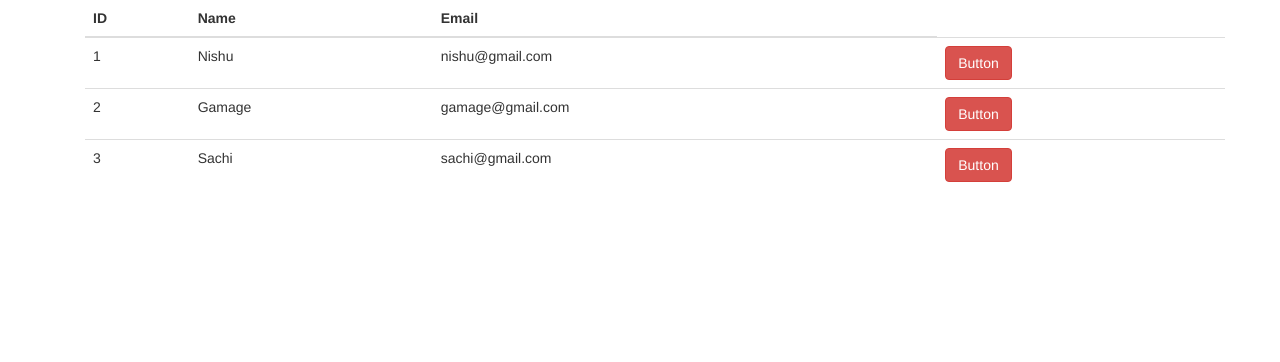
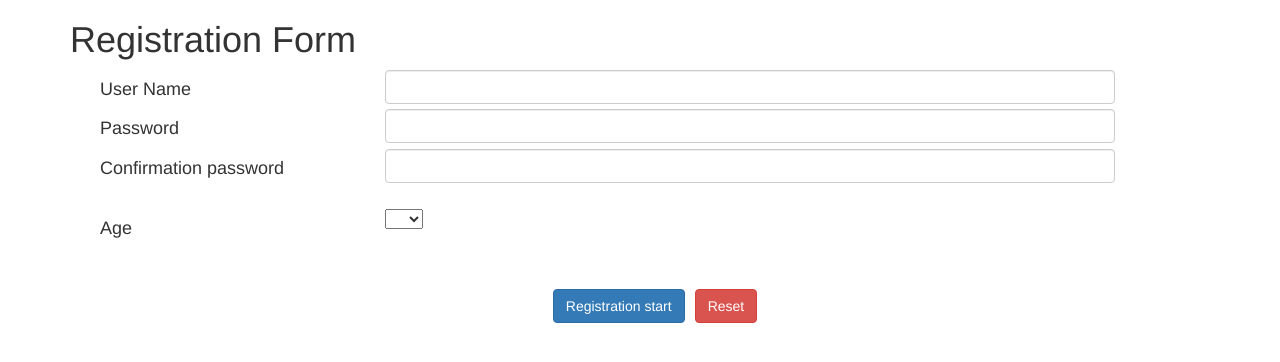
Before and after one commit to Nishu-Gamage/Angular_test, an Angular app: page / in a window 1280 px wide. Shown: the top 362 px of the page. Built offline with nearby package versions, Linux system fonts and the light colour scheme.

Commit message:
Registration Form

```diff
--- a/src/app/app.component.html
+++ b/src/app/app.component.html
@@ -21,7 +21,7 @@
 </div>  -->
 
 
-<!-- data-binding-test component -->
+<!-- nishu-testing component -->
 <div class="container">
      <app-nishu-testing></app-nishu-testing>
 </div>
--- a/src/app/control-statment/control-statment.component.html
+++ b/src/app/control-statment/control-statment.component.html
@@ -9,4 +9,4 @@
 ----------------------------->
 <h1 *ngIf="ifElseTest; else HellowTemplate">{{text2}}</h1>
 <!-- template for else part -->
-<ng-template #HellowTemplate><h1>Hellow</h1></ng-template>
+<ng-template #HellowTemplate><h1>if else statement <b>false</b> testing</h1></ng-template>
--- a/src/app/control-statment/control-statment.component.ts
+++ b/src/app/control-statment/control-statment.component.ts
@@ -12,7 +12,7 @@ export class ControlStatmentComponent implements OnInit {
     iftest = true;
 
   // if else statement variable
-    text2 = 'if else statement testing';
+    text2 = 'if else statement true testing';
     ifElseTest = false;
 
 
--- a/src/app/nishu-testing/nishu-testing.component.css
+++ b/src/app/nishu-testing/nishu-testing.component.css
@@ -0,0 +1 @@
+.regis{ margin-right: 10px;}
--- a/src/app/nishu-testing/nishu-testing.component.html
+++ b/src/app/nishu-testing/nishu-testing.component.html
@@ -1,3 +1,4 @@
+<!-- <h1>{{title1}}</h1>
 <div class="container">
      <table class="table">
           <thead>
@@ -16,4 +17,85 @@
                </tr>
           </tbody>
      </table>
+</div> -->
+
+<h1>{{title2}}</h1>
+<div class="container">
+     <div class="container-fluid">
+          <div class="row userName">
+               <div class="col-md-3"><h4>{{inputtitle1}}</h4></div>
+               <div class="col-md-8"><input [(ngModel)]="userName" type="text" class="form-control"></div>
+          </div>
+          <div class="row pass1">
+               <div class="col-md-3"><h4>{{inputtitle2}}</h4></div>
+               <div class="col-md-8"><input [(ngModel)]="pass1" type="text" class="form-control"></div>
+          </div>
+          <div class="row pass2">
+               <div class="col-md-3"><h4>{{inputtitle3}}</h4></div>
+               <div class="col-md-8">
+                    <input type="text" class="form-control" [(ngModel)]="pass2">
+               </div>
+          </div>
+          <!-- Password Error -->
+          <div class="text-danger text-center">
+               <h1 *ngIf="pass1===pass2; else passErrorTemp"></h1>
+               <ng-template #passErrorTemp><h4>{{passError}}</h4></ng-template>
+          </div>
+
+          <div class="row age">
+               <div class="col-md-3"><h4>{{inputtitle4}}</h4></div>
+               <div class="col-md-8">
+                    <select class="form-select" aria-label="Default select example" [(ngModel)]="age">
+                         <option>{{age}}</option>
+                         <option *ngFor="let SelectAge of ageSelectr">{{SelectAge.ageValue}}</option>
+                    </select>
+               </div>
+          </div>
+
+          <!-- Input Error  -->
+          <div [style.visibility]="regisError ? 'visible' : 'hidden'" class="text-danger text-center">
+               <h4><b>{{RegisDataError}}</b></h4>
+          </div>
+
+          <!-- btn  -->
+          <div class="row button">
+               <div class="text-center">
+                    <!-- Regis btn 1 -->
+                    <button type="button" class="btn btn-primary regis"
+                         (click)="regisFunction()"
+                         [style.visibility]="regisbtn1 ? 'visible' : 'hidden'"
+                         >Registration start</button>
+                    <!-- Reset btn  -->
+                    <button type="button" class="btn btn-danger"(click)="resetFunction()">Reset</button>
+               </div>
+          </div>
+
+
+          <!-- Confirmation table test  -->
+          <div [style.visibility]="confirmationtable ? 'visible' : 'hidden'" class="text-danger text-center">
+               <h2 class="text-center">Confirmation table</h2>
+               <div class="container">
+                    <div class="col-md-3"></div>
+                    <div class="col-md-6">
+                         <table class="table table-dark">
+                              <thead class="thead-dark">
+                                   <tr>
+                                        <th><h5>{{inputtitle1}}</h5></th>
+                                        <th><h5>{{inputtitle2}}</h5></th>
+                                        <th><h5>{{inputtitle4}}</h5></th>
+                                   </tr>
+                              </thead>
+                              <tbody>
+                                   <td><h3>{{userName}}</h3></td>
+                                   <td><h3 *ngIf="pass1===pass2; else Error">{{pass2}}</h3></td>
+                                   <ng-template #Error><h3 class="text-danger"><b>Error</b></h3></ng-template>
+                                   <td><h3>{{age}}</h3></td>
+                              </tbody>
+                         </table>
+                         <button type="button" class="btn btn-primary btn-lg">Confirm Registration</button>
+                    </div>
+                    <div class="col-md-3"></div>
+               </div>
+          </div>
+     </div>
 </div>
--- a/src/app/nishu-testing/nishu-testing.component.ts
+++ b/src/app/nishu-testing/nishu-testing.component.ts
@@ -1,11 +1,16 @@
 import { Component, OnInit } from '@angular/core';
 
-// create interface
+// create Employee interface
 export interface Employee{
   id : String;
   name : String;
   email : String;
   password : String;
+}
+
+// create Registration Age interface
+export interface SelectAge{
+  ageValue : String;
 }
 
 @Component({
@@ -15,6 +20,8 @@ export interface Employee{
 })
 export class NishuTestingComponent implements OnInit {
 
+  // Display  Table
+  title1 ='Display  Table';
   // create an Employees array
   employees:Employee[] = [
     { id:"1", name:"Nishu", email:"nishu@gmail.com", password:"123" },
@@ -22,8 +29,52 @@ export class NishuTestingComponent implements OnInit {
     { id:"3", name:"Sachi", email:"sachi@gmail.com", password:"123" }
   ];
 
+  // Registration Form
+  title2 ='Registration Form';
+  inputtitle1 ='User Name';
+  inputtitle2 ='Password';
+  inputtitle3 ='Confirmation password';
+  inputtitle4 ='Age';
+  ageSelectr:SelectAge[] =[{ageValue:'10'}, {ageValue:'20'}, {ageValue:'30'}, {ageValue:'40'}, {ageValue:'50'}];
 
+  // collect inputs variable
+  userName = '';
+  pass1 = '';
+  pass2 = '';
+  age = '';
 
+  // Error messages
+  userNameError ='This name already exists. Please use a different User Name';
+  passError ='Check Confirmation password and password';
+  RegisDataError ='Please check your inputs and register again';
+  inputError ='';
+
+  // login Variable
+  regisError = false;
+  confirmationtable = false;
+  regisbtn1 = true;
+
+  // Reset btn
+  resetFunction(){
+    this.userName = '';
+    this.pass1 = '';
+    this.pass2 = '';
+    this.age = '';
+    this.regisError = false;
+    this.confirmationtable = false;
+    this.regisbtn1 = true;
+  }
+
+  // Login btn
+  regisFunction(){
+    if(!this.userName || !this.pass1 || !this.pass2 || !this.age || this.pass1!=this.pass2){
+      this.regisError = true;
+    } else {
+      this.confirmationtable = true;
+      this.regisError = false;
+      this.regisbtn1 = false;
+    }
+  }
 
   constructor() { }
 
```
